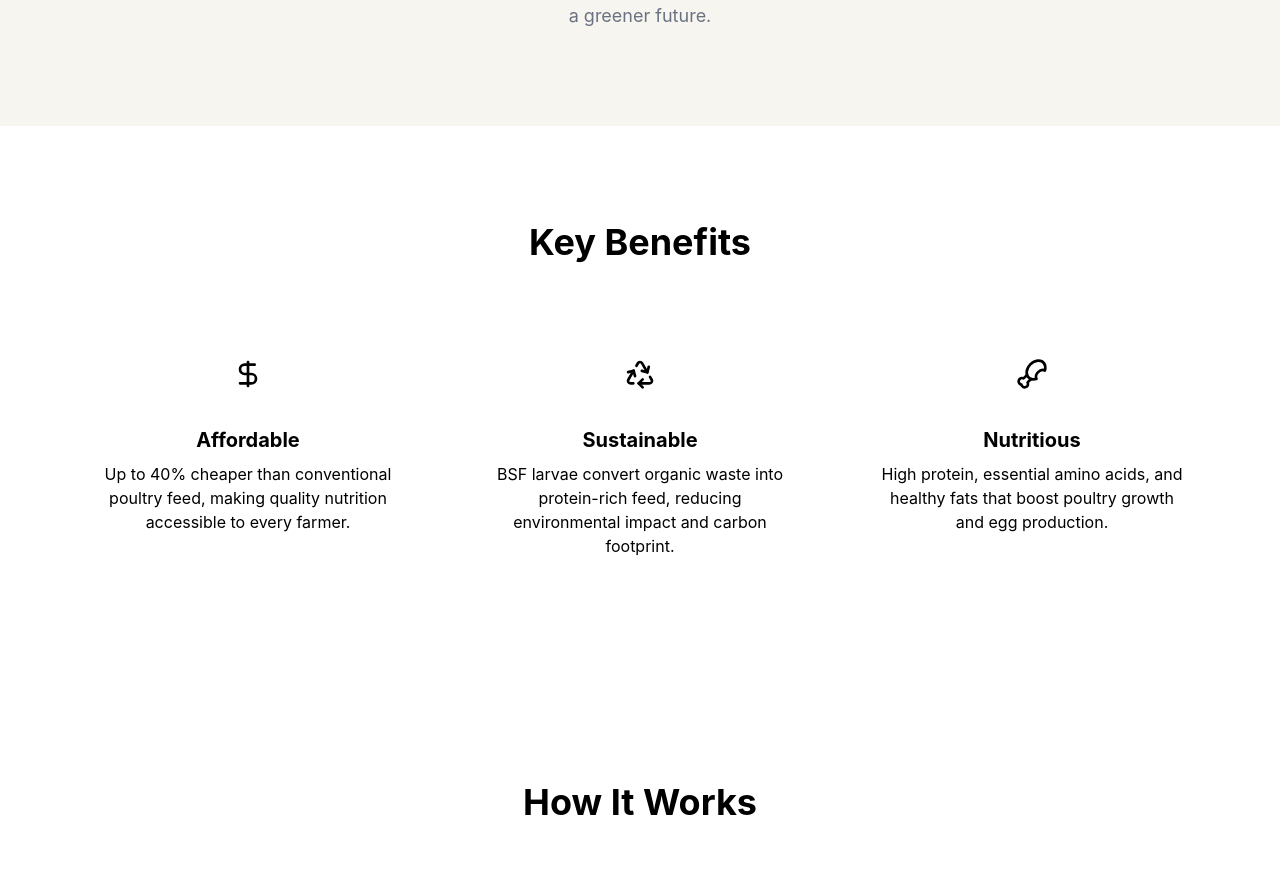
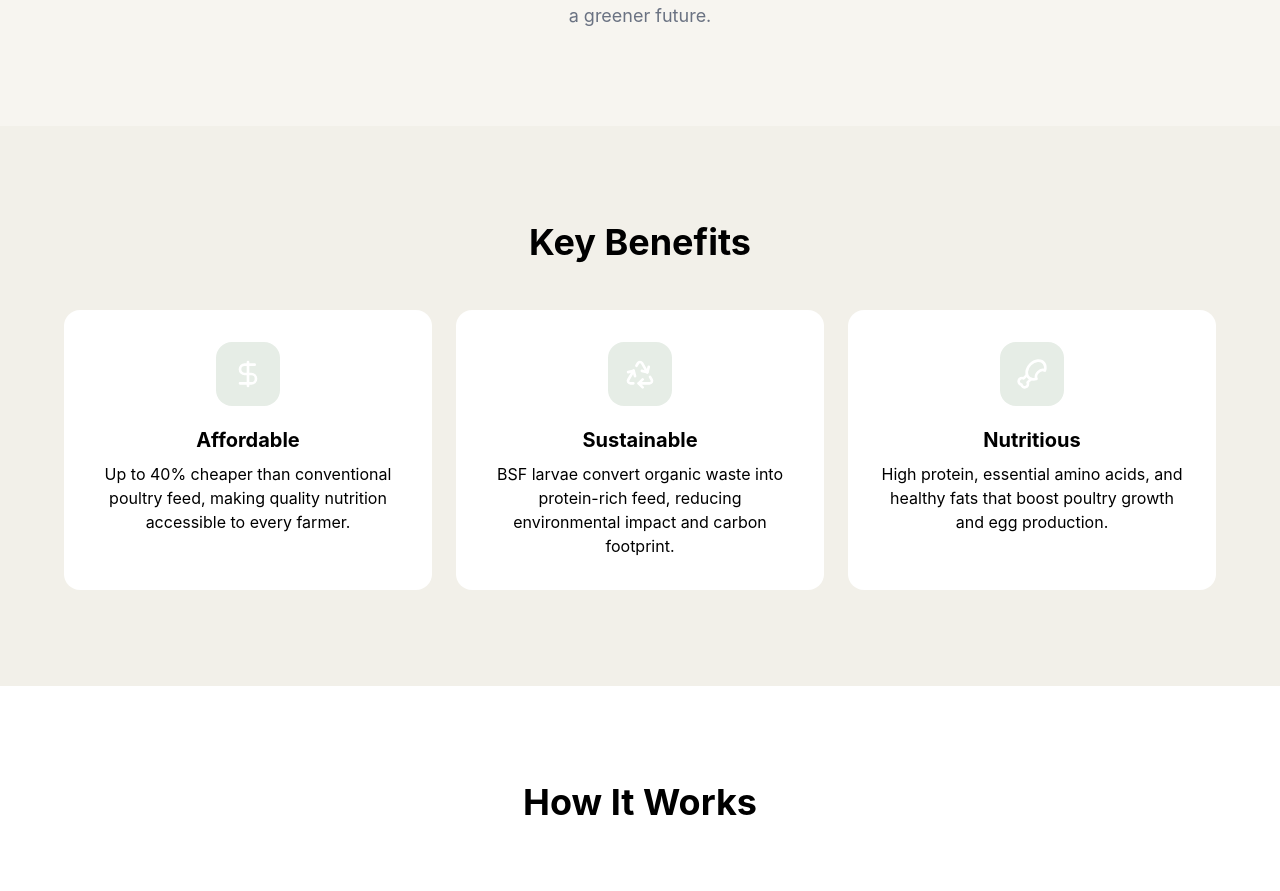
Before and after one commit to Destiny27052005/bsf_nutrifeed, a React (Vite) app: page / in a window 1280 px wide. Shown: the part 961-1852 px from the top of the page. Built offline with nearby package versions, Linux system fonts and the light colour scheme.

Commit message:
style: improve Benefits component layout with background colors and rounded styling

```diff
--- a/src/components/Benefits.jsx
+++ b/src/components/Benefits.jsx
@@ -1,4 +1,4 @@
-import {DollarSign, Recycle, Drumstick} from "lucide-react";
+import { DollarSign, Recycle, Drumstick } from "lucide-react";
 
 
 const benefits = [
@@ -21,14 +21,14 @@ const benefits = [
 
 function Benefits() {
     return (
-        <section id="benefits" className="px-4 py-16 md:py-24">
+        <section id="benefits" className="px-4 bg-[#f2f0e9] py-16 md:py-24">
             <div className="mx-auto max-w-6xl">
                 <h2 className="mb-12 text-center text-3xl font-bold md:text-4xl">Key Benefits</h2>
                 <div className="grid gap-6 sm:grid-cols-2 lg:grid-cols-3">
                     {benefits.map((b) => (
-                        <div key={b.title} className=" transition-shadow hover:shadow-lg">
+                        <div key={b.title} className=" transition-shadow hover:shadow-lg bg-white rounded-2xl">
                             <div className="p-8 text-center">
-                                <div className="mx-auto mb-5 flex h-16 w-16 items-center justify-center rounded-2xl">
+                                <div className="mx-auto mb-5 flex h-16 w-16 items-center justify-center rounded-2xl bg-[#e6ede6] text-white">
                                     <b.icon className="h-8 w-8" />
                                 </div>
                                 <h3 className="mb-2 text-xl font-bold">{b.title}</h3>
```
